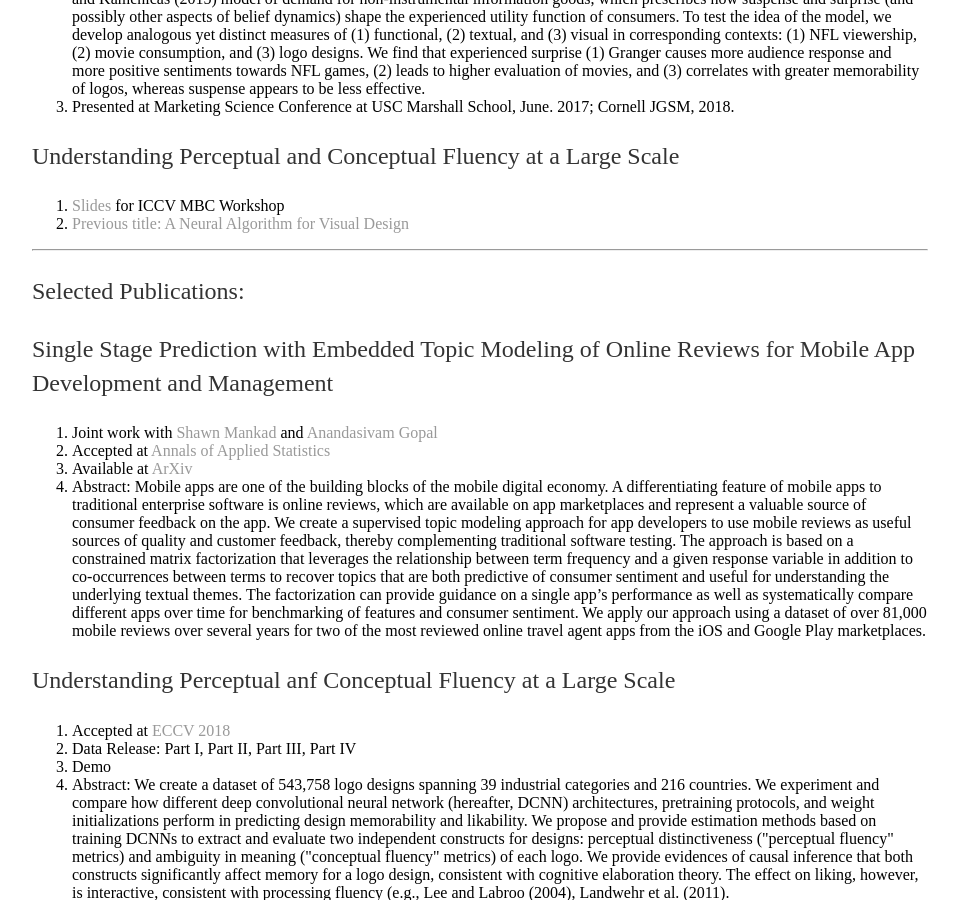
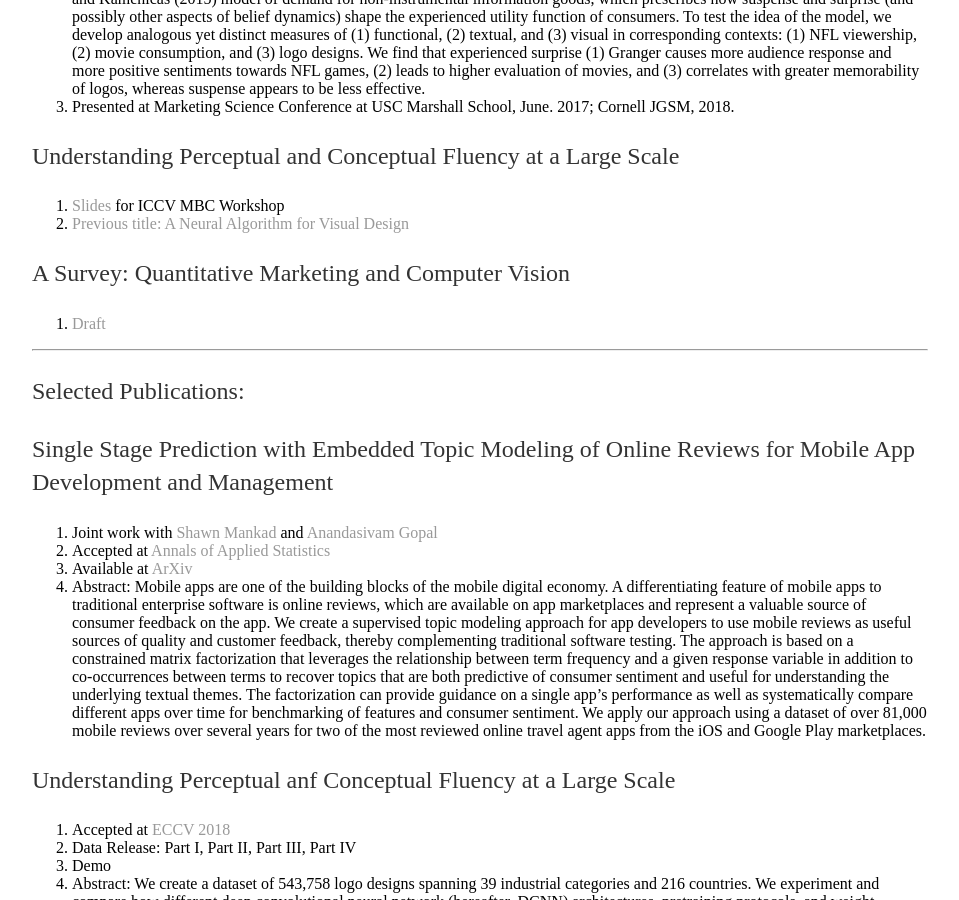
Before and after one commit to shenglih/shenglih.github.io, a Jekyll site: the page built from research/index.html, in a window 1280 px wide and 900 px high, scrolled down 887 px. Shown: the whole window, without its empty margins (160-1119 px from the left). Built offline with Jekyll 4.4.1, drawn with Linux system fonts in a browser that asks for light colours.

Commit message:
Update index.html

```diff
--- a/research/index.html
+++ b/research/index.html
@@ -64,6 +64,10 @@ title: Shengli Hu, Research
 		<li><a href=""> Slides</a> for ICCV MBC Workshop</li>
 		<li><a href=""> Previous title: A Neural Algorithm for Visual Design</a></li>
 
+	</ol>
+	<p>A Survey: Quantitative Marketing and Computer Vision</p>
+	<ol>
+		<li><a href=""> Draft</a> </li>
 	</ol>
 
 <hr>
```
